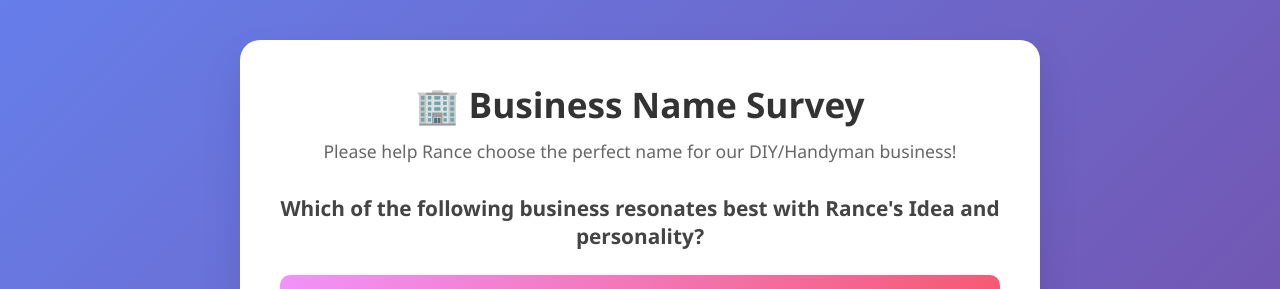
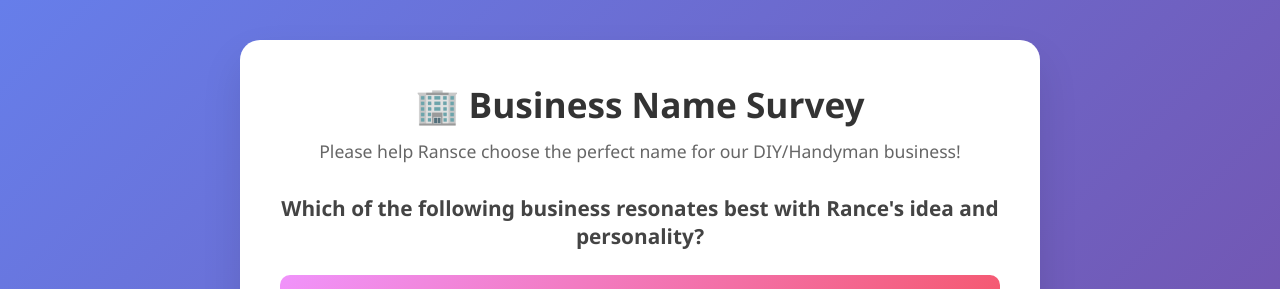
Before and after one commit to TH1R4N/Ransce, a plain HTML site: page index.html in a window 1280 px wide. Shown: the top 289 px of the page. Drawn offline with Linux system fonts and the light colour scheme.

Commit message:
Update index.html

```diff
--- a/index.html
+++ b/index.html
@@ -276,9 +276,9 @@
     <div class="poll-container">
         <div class="poll-form">
             <h1>🏢 Business Name Survey</h1>
-            <p class="poll-description">Please help Rance choose the perfect name for our DIY/Handyman business!</p>
+            <p class="poll-description">Please help Ransce choose the perfect name for our DIY/Handyman business!</p>
 
-            <div class="question">Which of the following business resonates best with Rance's Idea and personality?</div>
+            <div class="question">Which of the following business resonates best with Rance's idea and personality?</div>
 
             <div class="selection-info">
                 Select your top 3 choices and provide your details
```
